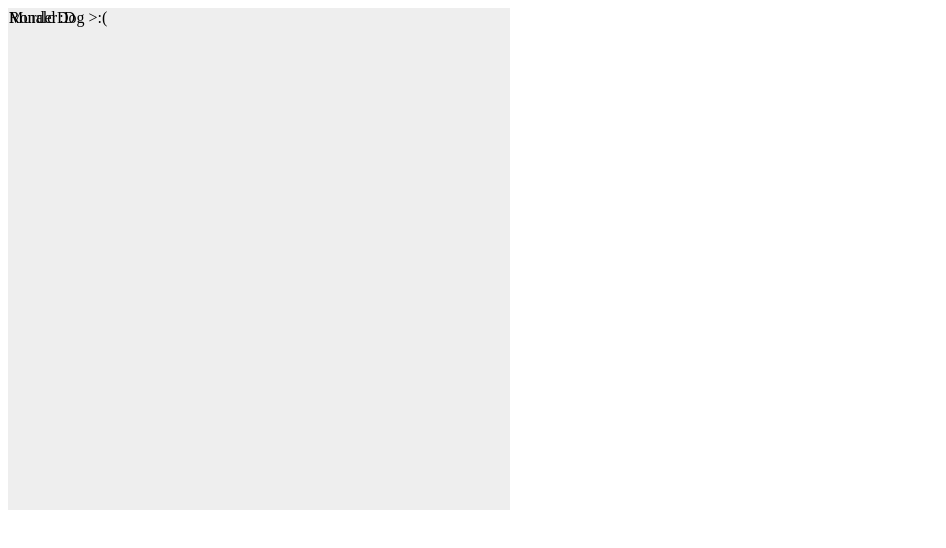
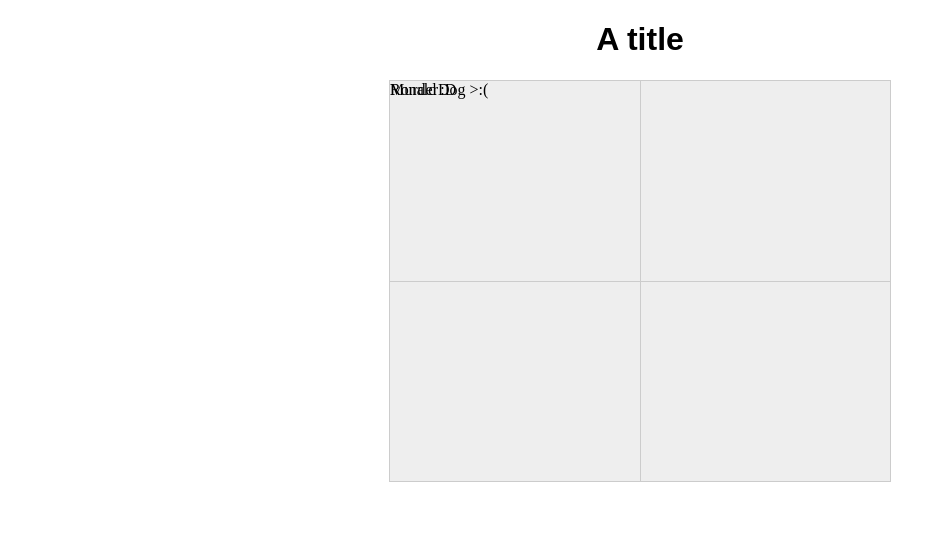
Before and after one commit to gamemash/prototypal-composition, a website: page public/index.html in a window 1280 px wide. Shown: the whole page, without its empty margins (0-946 px from the left). Drawn offline with Linux system fonts and the light colour scheme.

Commit message:
make 0,0 be in the center of the game canvas, and let the renderer figure out how wide and tall it is automatically. draw axis lines

```diff
--- a/public/css/base.css
+++ b/public/css/base.css
@@ -1,9 +1,33 @@
+h1 {
+  font-family: sans-serif;
+  text-align: center;
+}
 #game-canvas {
-  height: 500px;
+  height: 400px;
   width: 500px;
-  border: 1px solid #eee;
+  border: 1px solid #ccc;
   background-color: #eee;
   position: relative;
+  margin: auto;
+}
+
+#x-axis {
+  width: 100%;
+  height: 1px;
+  background-color: #ccc;
+  display: block;
+  top: 50%;
+  position: absolute;
+}
+
+#y-axis {
+  width: 1px;
+  height: 100%;
+  background-color: #ccc;
+  display: block;
+  top: 0;
+  left: 50%;
+  position: absolute;
 }
 
 .entity {
--- a/public/index.html
+++ b/public/index.html
@@ -6,9 +6,12 @@
     <link rel="stylesheet" type="text/css" href="css/base.css">
   </head>
   <body>
+    <h1>A title</h1>
     <div id="game-canvas">
+      <div id="x-axis"></div>
+      <div id="y-axis"></div>
 
-      <div id="ronald" class="entity">
+      <div id="Ronald" class="entity">
         Ronald :D
       </div>
 
```
Also changed, not shown: main.js (+11 -5 lines).
